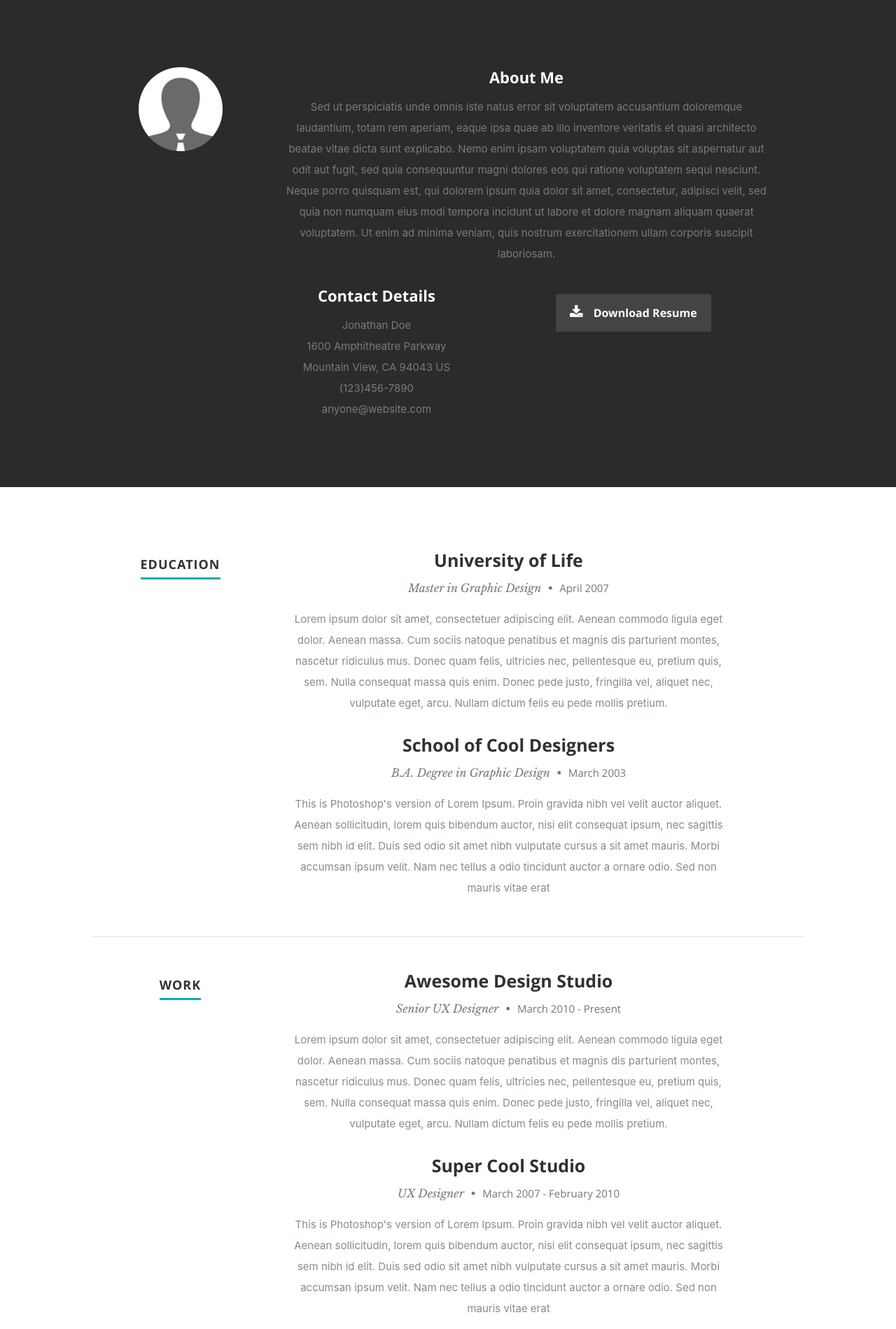
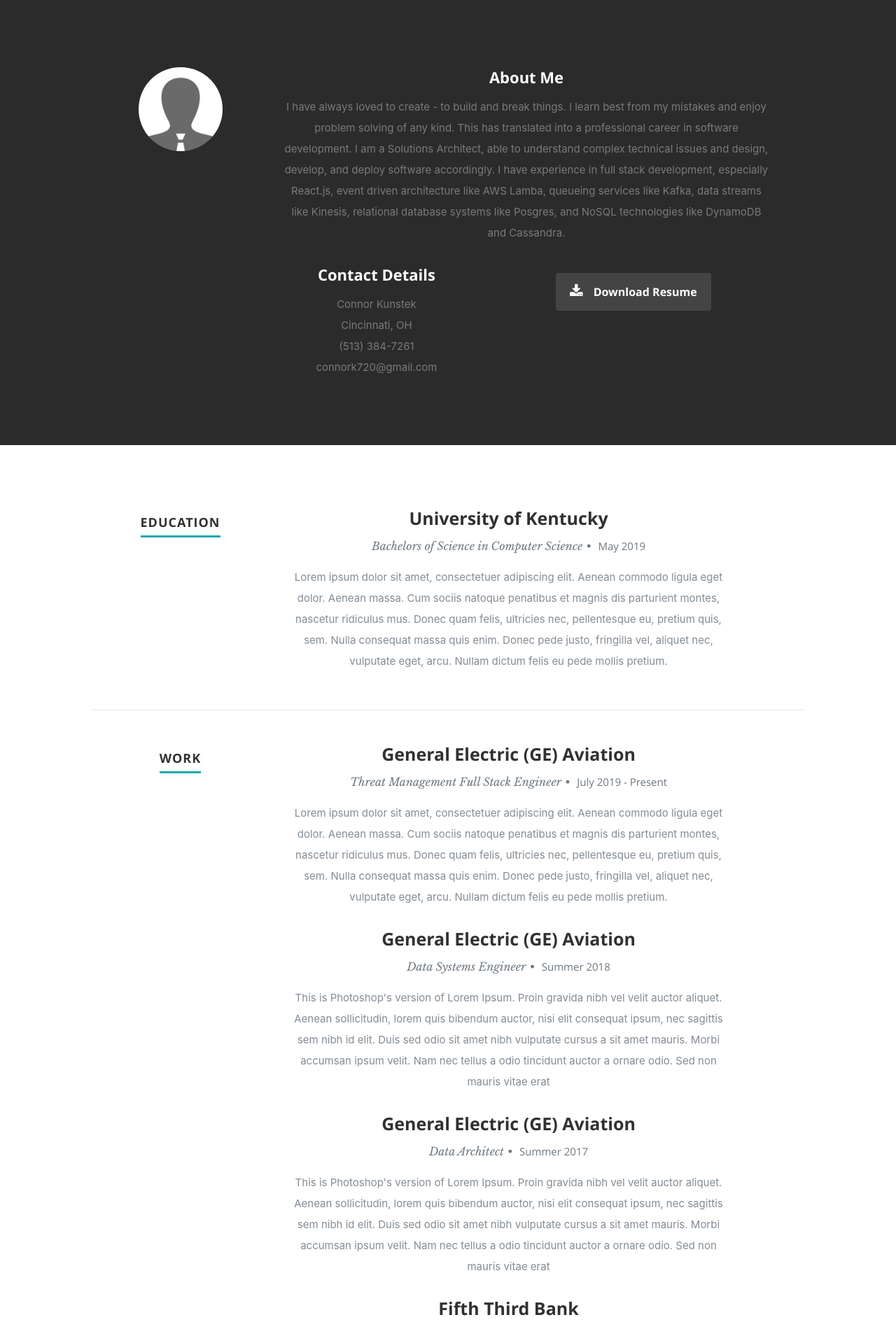
Before and after one commit to ConnorKunstek/ReactPersonalWebsite, a React (Create React App) app: page / in a window 1280 px wide. Shown: the part 800-2699 px from the top of the page at 70% size. Built offline with nearby package versions, Linux system fonts and the light colour scheme.

Commit message:
filling out info

```diff
--- a/src/components/about/about.js
+++ b/src/components/about/about.js
@@ -10,28 +10,32 @@
                 </div>
                 <div className="nine columns main-col">
                   <h2>About Me</h2>
-                  <p>Sed ut perspiciatis unde omnis iste natus error sit voluptatem accusantium doloremque laudantium, totam rem aperiam,
-                    eaque ipsa quae ab illo inventore veritatis et quasi architecto beatae vitae dicta sunt explicabo. Nemo enim ipsam
-                    voluptatem quia voluptas sit aspernatur aut odit aut fugit, sed quia consequuntur magni dolores eos qui ratione
-                    voluptatem sequi nesciunt. Neque porro quisquam est, qui dolorem ipsum quia dolor sit amet, consectetur, adipisci velit,
-                    sed quia non numquam eius modi tempora incidunt ut labore et dolore magnam aliquam quaerat voluptatem.
-                    Ut enim ad minima veniam, quis nostrum exercitationem ullam corporis suscipit laboriosam.
+                  <p>I have always loved to create -
+                      to build and break things. I learn best from my mistakes
+                      and enjoy problem solving of any kind. This has translated
+                      into a professional career in software development. I am
+                      a Solutions Architect, able to understand complex technical
+                      issues and design, develop, and deploy software accordingly.
+                      I have experience in full stack development, especially
+                      React.js, event driven architecture like AWS Lamba, queueing
+                      services like Kafka, data streams like Kinesis, relational
+                      database systems like Posgres, and NoSQL technologies like
+                      DynamoDB and Cassandra.
                   </p>
                   <div className="row">
                     <div className="columns contact-details">
                       <h2>Contact Details</h2>
                       <p className="address">
-                        <span>Jonathan Doe</span><br />
-                        <span>1600 Amphitheatre Parkway<br />
-                          Mountain View, CA 94043 US
+                        <span>Connor Kunstek</span><br />
+                        <span>Cincinnati, OH
                         </span><br />
-                        <span>(123)456-7890</span><br />
-                        <span>anyone@website.com</span>
+                        <span>(513) 384-7261</span><br />
+                        <span>connork720@gmail.com</span>
                       </p>
                     </div>
                     <div className="columns download">
                       <p>
-                        <a href="#" className="button"><i className="fa fa-download" />Download Resume</a>
+                        <a href="files/ConnorKunstekResume.pdf" className="button" target="_blank"><i className="fa fa-download" />Download Resume</a>
                       </p>
                     </div>
                   </div> {/* end row */}
--- a/src/components/footer/footer.js
+++ b/src/components/footer/footer.js
@@ -7,17 +7,8 @@
           <div className="row">
             <div className="twelve columns">
               <ul className="social-links">
-                <li><a href="#"><i className="fa fa-facebook" /></a></li>
-                <li><a href="#"><i className="fa fa-twitter" /></a></li>
-                <li><a href="#"><i className="fa fa-google-plus" /></a></li>
-                <li><a href="#"><i className="fa fa-linkedin" /></a></li>
-                <li><a href="#"><i className="fa fa-instagram" /></a></li>
-                <li><a href="#"><i className="fa fa-dribbble" /></a></li>
-                <li><a href="#"><i className="fa fa-skype" /></a></li>
-              </ul>
-              <ul className="copyright">
-                <li>© Copyright 2014 CeeVee</li>
-                <li>Design by <a title="Styleshout" href="http://www.styleshout.com/">Styleshout</a></li>
+                <li><a href="https://www.linkedin.com/in/connor-kunstek-3833a3106/" target="_blank"><i className="fa fa-linkedin" /></a></li>
+                <li><a href="https://github.com/ConnorKunstek" target="_blank"><i className="fa fa-github" /></a></li>
               </ul>
             </div>
             <div id="go-top"><a className="smoothscroll" title="Back to Top" href="#home"><i className="icon-up-open" /></a></div>
--- a/src/components/header/header.js
+++ b/src/components/header/header.js
@@ -19,12 +19,12 @@
             <div className="row banner">
                 <div className="banner-text">
                   <h1 className="responsive-headline">I'm {resumeData.name}</h1>
-                  <h3>I'm a Manila based <span>graphic designer</span>, <span>illustrator</span> and <span>webdesigner</span> creating awesome and
-                    effective visual identities for companies of all sizes around the globe. Let's <a className="smoothscroll" href="#about">start scrolling</a>
-                    and learn more <a className="smoothscroll" href="#about">about me</a>.</h3>
+                  <h3>I'm a <span>solutions architect</span>, <span>full stack developer</span>, and <span>data engineer</span> creating powerful
+                  software using modern technology like Kafka, React, and DynamoDB.  Let's <a className="smoothscroll" href="#about">start scrolling </a> and learn more <a className="smoothscroll" href="#about">about me</a>.</h3>
                   <hr />
                   <ul className="social">
-                    <li><a href="#"><i className="fa fa-linkedin" /></a></li>
+                    <li><a href="https://www.linkedin.com/in/connor-kunstek-3833a3106/" target="_blank"><i className="fa fa-linkedin" /></a></li>
+                    <li><a href="https://github.com/ConnorKunstek" target="_blank"><i className="fa fa-github" /></a></li>
                   </ul>
                 </div>
             </div>
--- a/src/components/resume/resume.js
+++ b/src/components/resume/resume.js
@@ -14,25 +14,13 @@
             <div className="nine columns main-col">
               <div className="row item">
                 <div className="twelve columns">
-                  <h3>University of Life</h3>
-                  <p className="info">Master in Graphic Design <span>•</span> <em className="date">April 2007</em></p>
+                  <h3>University of Kentucky</h3>
+                  <p className="info">Bachelors of Science in Computer Science<span>•</span> <em className="date">May 2019</em></p>
                   <p>
                     Lorem ipsum dolor sit amet, consectetuer adipiscing elit. Aenean commodo ligula eget dolor. Aenean massa.
                     Cum sociis natoque penatibus et magnis dis parturient montes, nascetur ridiculus mus. Donec quam felis,
                     ultricies nec, pellentesque eu, pretium quis, sem. Nulla consequat massa quis enim.
                     Donec pede justo, fringilla vel, aliquet nec, vulputate eget, arcu. Nullam dictum felis eu pede mollis pretium.
-                  </p>
-                </div>
-              </div> {/* item end */}
-              <div className="row item">
-                <div className="twelve columns">
-                  <h3>School of Cool Designers</h3>
-                  <p className="info">B.A. Degree in Graphic Design <span>•</span> <em className="date">March 2003</em></p>
-                  <p>
-                    This is Photoshop's version  of Lorem Ipsum. Proin gravida nibh vel velit auctor aliquet.
-                    Aenean sollicitudin, lorem quis bibendum auctor, nisi elit consequat ipsum, nec sagittis sem
-                    nibh id elit. Duis sed odio sit amet nibh vulputate cursus a sit amet mauris. Morbi accumsan
-                    ipsum velit. Nam nec tellus a odio tincidunt auctor a ornare odio. Sed non  mauris vitae erat
                   </p>
                 </div>
               </div> {/* item end */}
@@ -47,8 +35,8 @@
             <div className="nine columns main-col">
               <div className="row item">
                 <div className="twelve columns">
-                  <h3>Awesome Design Studio</h3>
-                  <p className="info">Senior UX Designer <span>•</span> <em className="date">March 2010 - Present</em></p>
+                  <h3>General Electric (GE) Aviation</h3>
+                  <p className="info">Threat Management Full Stack Engineer<span>•</span> <em className="date">July 2019 - Present</em></p>
                   <p>
                     Lorem ipsum dolor sit amet, consectetuer adipiscing elit. Aenean commodo ligula eget dolor. Aenean massa.
                     Cum sociis natoque penatibus et magnis dis parturient montes, nascetur ridiculus mus. Donec quam felis,
@@ -59,8 +47,32 @@
               </div> {/* item end */}
               <div className="row item">
                 <div className="twelve columns">
-                  <h3>Super Cool Studio</h3>
-                  <p className="info">UX Designer <span>•</span> <em className="date">March 2007 - February 2010</em></p>
+                  <h3>General Electric (GE) Aviation</h3>
+                  <p className="info">Data Systems Engineer<span>•</span> <em className="date">Summer 2018</em></p>
+                  <p>
+                    This is Photoshop's version  of Lorem Ipsum. Proin gravida nibh vel velit auctor aliquet.
+                    Aenean sollicitudin, lorem quis bibendum auctor, nisi elit consequat ipsum, nec sagittis sem
+                    nibh id elit. Duis sed odio sit amet nibh vulputate cursus a sit amet mauris. Morbi accumsan
+                    ipsum velit. Nam nec tellus a odio tincidunt auctor a ornare odio. Sed non  mauris vitae erat
+                  </p>
+                </div>
+              </div> {/* item end */}
+              <div className="row item">
+                <div className="twelve columns">
+                  <h3>General Electric (GE) Aviation</h3>
+                  <p className="info">Data Architect<span>•</span> <em className="date">Summer 2017</em></p>
+                  <p>
+                    This is Photoshop's version  of Lorem Ipsum. Proin gravida nibh vel velit auctor aliquet.
+                    Aenean sollicitudin, lorem quis bibendum auctor, nisi elit consequat ipsum, nec sagittis sem
+                    nibh id elit. Duis sed odio sit amet nibh vulputate cursus a sit amet mauris. Morbi accumsan
+                    ipsum velit. Nam nec tellus a odio tincidunt auctor a ornare odio. Sed non  mauris vitae erat
+                  </p>
+                </div>
+              </div> {/* item end */}
+              <div className="row item">
+                <div className="twelve columns">
+                  <h3>Fifth Third Bank</h3>
+                  <p className="info">UX Designer<span>•</span> <em className="date">Summer 2016</em></p>
                   <p>
                     This is Photoshop's version  of Lorem Ipsum. Proin gravida nibh vel velit auctor aliquet.
                     Aenean sollicitudin, lorem quis bibendum auctor, nisi elit consequat ipsum, nec sagittis sem
@@ -85,12 +97,12 @@
               </p>
               <div className="bars">
                 <ul className="skills">
-                  <li><span className="bar-expand photoshop" /><em>Photoshop</em></li>
-                  <li><span className="bar-expand illustrator" /><em>Illustrator</em></li>
-                  <li><span className="bar-expand wordpress" /><em>Wordpress</em></li>
-                  <li><span className="bar-expand css" /><em>CSS</em></li>
-                  <li><span className="bar-expand html5" /><em>HTML5</em></li>
-                  <li><span className="bar-expand jquery" /><em>jQuery</em></li>
+                  <li><span className="bar-expand photoshop" /><em>React</em></li>
+                  <li><span className="bar-expand illustrator" /><em>Lambda</em></li>
+                  <li><span className="bar-expand wordpress" /><em>Node</em></li>
+                  <li><span className="bar-expand css" /><em>Java</em></li>
+                  <li><span className="bar-expand html5" /><em>Amazon Web Services</em></li>
+                  <li><span className="bar-expand jquery" /><em>Kafka</em></li>
                 </ul>
               </div>{/* end skill-bars */}
             </div> {/* main-col end */}
```
Also changed, not shown: src/App.js (+0 -21 lines), 149 other files (tests, documents, lock files or other folders).
